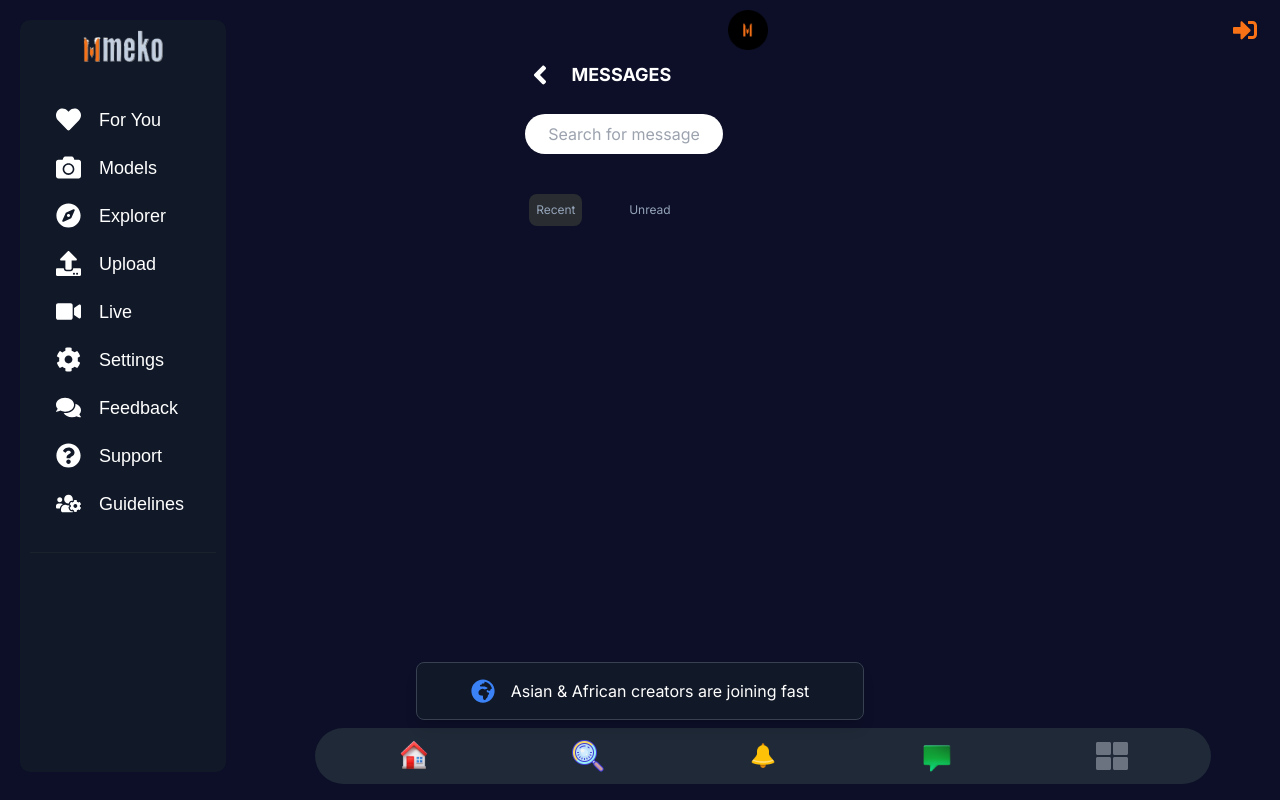
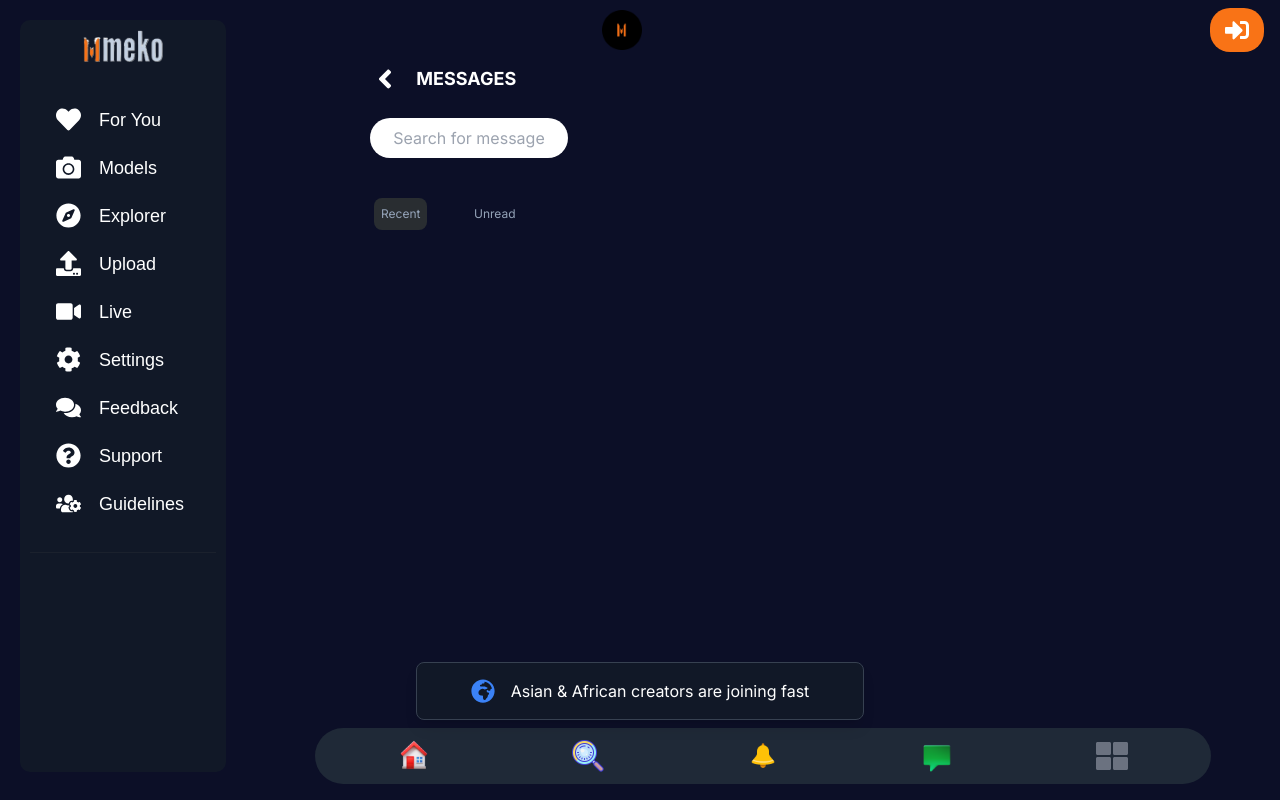
Before and after one commit to kossy59/mmekowebsite, a Next.js app: page /message in a window 1280 px wide. Built offline with nearby package versions, Linux system fonts and the light colour scheme.

Commit message:
layout fix

```diff
--- a/src/app/layout.tsx
+++ b/src/app/layout.tsx
@@ -30,12 +30,12 @@ export default function RootLayout({
     <html lang="en" suppressHydrationWarning>
       <body className={`${inter.className} antialiased bg-background`}>
         <Providers>
-          <main className="flex overflow-hidden h-screen">
+          <main className="flex overflow-hidden h-screen relative">
             <Sidebar />
+              <Navbar />
             <div className="w-full grid grid-cols-1 grid-rows-[auto_1fr_auto] overflow-hidden">
-              <Navbar />
-              <div className="scrollbar overflow-y-auto contain-size">
-                <div className="max-w-[70%] max-[1000px]:max-w-[90%] max-[800px]:max-w-[100%] mx-auto">{children}</div>
+              <div className="scrollbar overflow-y-auto w-full py-16">
+                <div className="max-w-[70%] max-[1000px]:max-w-[90%] max-[800px]:max-w-[100%]">{children}</div>
               </div>
               <BottomNavBar />
               <PopUp />
--- a/src/app/message/Message.tsx
+++ b/src/app/message/Message.tsx
@@ -139,7 +139,7 @@ export const MessageView = () => {
           )}
         </div>
       </div></div>
-      <div className="md:hidden"><BottomNav /></div>
+      <div className=""><BottomNav /></div>
     </div>
   );
 };
--- a/src/app/message/styles/Navs.css
+++ b/src/app/message/styles/Navs.css
@@ -18,8 +18,6 @@ header:hover {
   color: #f1c37e;
   /* transform: scaleY(1.5); */
 }
-
-
 
 /* :is(main:hover, main:focus-within) nav {
   display: block;
--- a/src/components/Login.tsx
+++ b/src/components/Login.tsx
@@ -11,12 +11,10 @@ export default function Logins() {
         nested
         trigger={
           <button
-            className="btn"
+            className="btn bg-[#f97316] mr-2 text-white hover:bg-[#f97316] hover:text-white active:bg-[#f97416d5] active:text-white focus:outline-none focus:ring-2 focus:ring-[#f97316] focus:ring-opacity-50 rounded-full"
             style={{
               display: "flex",
               alignItems: "center",
-              color: "#f97316",
-              gap: 10,
               padding: "10px 15px",
               borderRadius: 20,
             }}
--- a/src/components/navbar.tsx
+++ b/src/components/navbar.tsx
@@ -11,7 +11,7 @@ export default function Navbar() {
   const router = useRouter()
 
   return (
-    <div className="flex z-[999] w-full top-0 left-0 p-2 items-center text-[#ff8a23] justify-between">
+    <div className="flex z-[999] w-full fixed top-0 left-0 p-2 items-center text-[#ff8a23] justify-between">
       <button onClick={toggle} className="navBtn">
         {isOpen ? <FaTimes size={25} /> : <FaBars size={25} />}
       </button>
```
